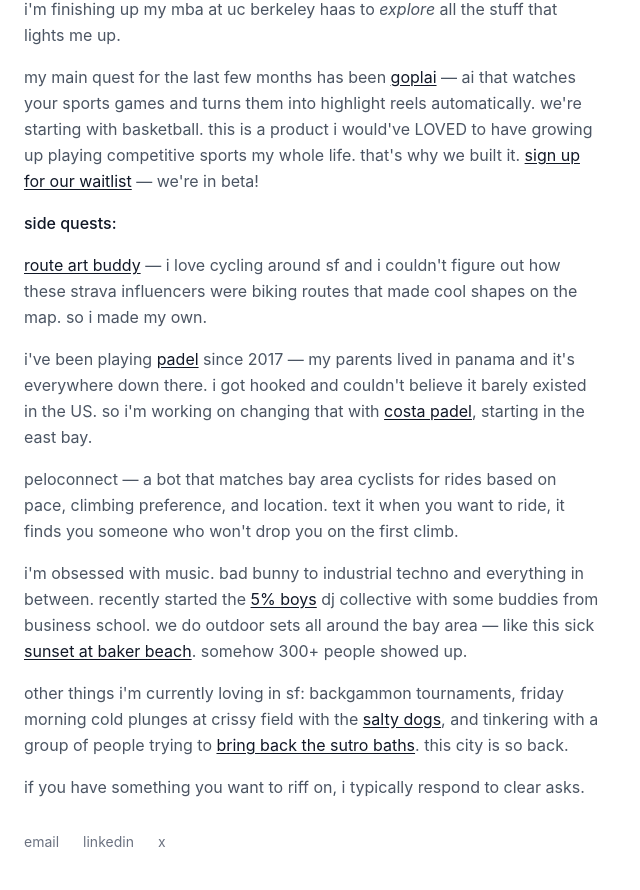
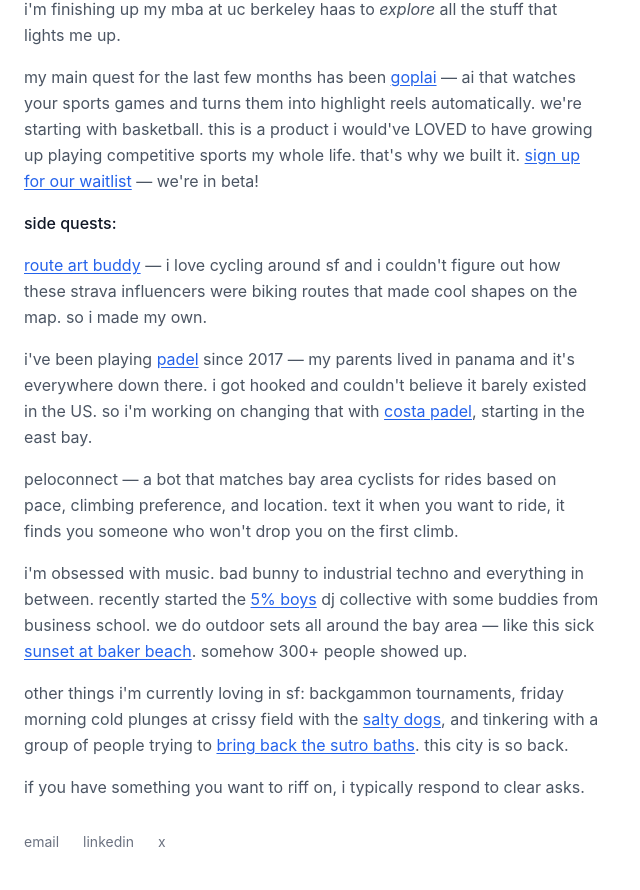
Before and after one commit to atramontin01/personal-website, a React (Vite) app in the folder project/: page / in a window 1280 px wide. Shown: the part 534-1424 px from the top of the page, without its empty margins (0-640 px from the left). Built offline with nearby package versions, Linux system fonts and the light colour scheme.

Commit message:
fix: make bio links blue for visibility

```diff
--- a/project/src/pages/HomePage.tsx
+++ b/project/src/pages/HomePage.tsx
@@ -34,24 +34,24 @@ export default function HomePage({ onNavigate }: HomePageProps) {
 
             <p>
               my main quest for the last few months has been{' '}
-              <a href="https://youtu.be/5Jm6bv3n1So?si=6idWq8JcACp1FpPm" target="_blank" rel="noopener noreferrer" className="text-gray-900 underline underline-offset-2 hover:text-gray-600 transition-colors duration-75">goplai</a>
+              <a href="https://youtu.be/5Jm6bv3n1So?si=6idWq8JcACp1FpPm" target="_blank" rel="noopener noreferrer" className="text-blue-600 underline underline-offset-2 hover:text-blue-800 transition-colors duration-75">goplai</a>
               {' '}— ai that watches your sports games and turns them into highlight reels automatically. we're starting with basketball. this is a product i would've LOVED to have growing up playing competitive sports my whole life. that's why we built it.{' '}
-              <a href="https://form.typeform.com/to/hn44xRGO" target="_blank" rel="noopener noreferrer" className="text-gray-900 underline underline-offset-2 hover:text-gray-600 transition-colors duration-75">sign up for our waitlist</a>
+              <a href="https://form.typeform.com/to/hn44xRGO" target="_blank" rel="noopener noreferrer" className="text-blue-600 underline underline-offset-2 hover:text-blue-800 transition-colors duration-75">sign up for our waitlist</a>
               {' '}— we're in beta!
             </p>
 
             <p className="font-medium text-gray-900">side quests:</p>
 
             <p>
-              <a href="https://designmyroute.com" target="_blank" rel="noopener noreferrer" className="text-gray-900 underline underline-offset-2 hover:text-gray-600 transition-colors duration-75">route art buddy</a>
+              <a href="https://designmyroute.com" target="_blank" rel="noopener noreferrer" className="text-blue-600 underline underline-offset-2 hover:text-blue-800 transition-colors duration-75">route art buddy</a>
               {' '}— i love cycling around sf and i couldn't figure out how these strava influencers were biking routes that made cool shapes on the map. so i made my own.
             </p>
 
             <p>
               i've been playing{' '}
-              <a href="https://youtu.be/rSIvS-Skg28?si=IihzfHS1kzGty_Yx" target="_blank" rel="noopener noreferrer" className="text-gray-900 underline underline-offset-2 hover:text-gray-600 transition-colors duration-75">padel</a>
+              <a href="https://youtu.be/rSIvS-Skg28?si=IihzfHS1kzGty_Yx" target="_blank" rel="noopener noreferrer" className="text-blue-600 underline underline-offset-2 hover:text-blue-800 transition-colors duration-75">padel</a>
               {' '}since 2017 — my parents lived in panama and it's everywhere down there. i got hooked and couldn't believe it barely existed in the US. so i'm working on changing that with{' '}
-              <a href="https://playcostapadel.com" target="_blank" rel="noopener noreferrer" className="text-gray-900 underline underline-offset-2 hover:text-gray-600 transition-colors duration-75">costa padel</a>
+              <a href="https://playcostapadel.com" target="_blank" rel="noopener noreferrer" className="text-blue-600 underline underline-offset-2 hover:text-blue-800 transition-colors duration-75">costa padel</a>
               , starting in the east bay.
             </p>
 
@@ -61,17 +61,17 @@ export default function HomePage({ onNavigate }: HomePageProps) {
 
             <p>
               i'm obsessed with music. bad bunny to industrial techno and everything in between. recently started the{' '}
-              <a href="https://youtu.be/njvm5L2fxwo?si=oXXXEwjkzCfcoGVc" target="_blank" rel="noopener noreferrer" className="text-gray-900 underline underline-offset-2 hover:text-gray-600 transition-colors duration-75">5% boys</a>
+              <a href="https://youtu.be/njvm5L2fxwo?si=oXXXEwjkzCfcoGVc" target="_blank" rel="noopener noreferrer" className="text-blue-600 underline underline-offset-2 hover:text-blue-800 transition-colors duration-75">5% boys</a>
               {' '}dj collective with some buddies from business school. we do outdoor sets all around the bay area — like this sick{' '}
-              <a href="https://partiful.com/e/npLBEVsgTHbg0HyxpAG6?c=zH1DlZgl" target="_blank" rel="noopener noreferrer" className="text-gray-900 underline underline-offset-2 hover:text-gray-600 transition-colors duration-75">sunset at baker beach</a>
+              <a href="https://partiful.com/e/npLBEVsgTHbg0HyxpAG6?c=zH1DlZgl" target="_blank" rel="noopener noreferrer" className="text-blue-600 underline underline-offset-2 hover:text-blue-800 transition-colors duration-75">sunset at baker beach</a>
               . somehow 300+ people showed up.
             </p>
 
             <p>
               other things i'm currently loving in sf: backgammon tournaments, friday morning cold plunges at crissy field with the{' '}
-              <a href="https://www.instagram.com/saltydogsclub_sf/" target="_blank" rel="noopener noreferrer" className="text-gray-900 underline underline-offset-2 hover:text-gray-600 transition-colors duration-75">salty dogs</a>
+              <a href="https://www.instagram.com/saltydogsclub_sf/" target="_blank" rel="noopener noreferrer" className="text-blue-600 underline underline-offset-2 hover:text-blue-800 transition-colors duration-75">salty dogs</a>
               , and tinkering with a group of people trying to{' '}
-              <a href="https://www.sutrosociety.com/index.html" target="_blank" rel="noopener noreferrer" className="text-gray-900 underline underline-offset-2 hover:text-gray-600 transition-colors duration-75">bring back the sutro baths</a>
+              <a href="https://www.sutrosociety.com/index.html" target="_blank" rel="noopener noreferrer" className="text-blue-600 underline underline-offset-2 hover:text-blue-800 transition-colors duration-75">bring back the sutro baths</a>
               . this city is so back.
             </p>
 
```
